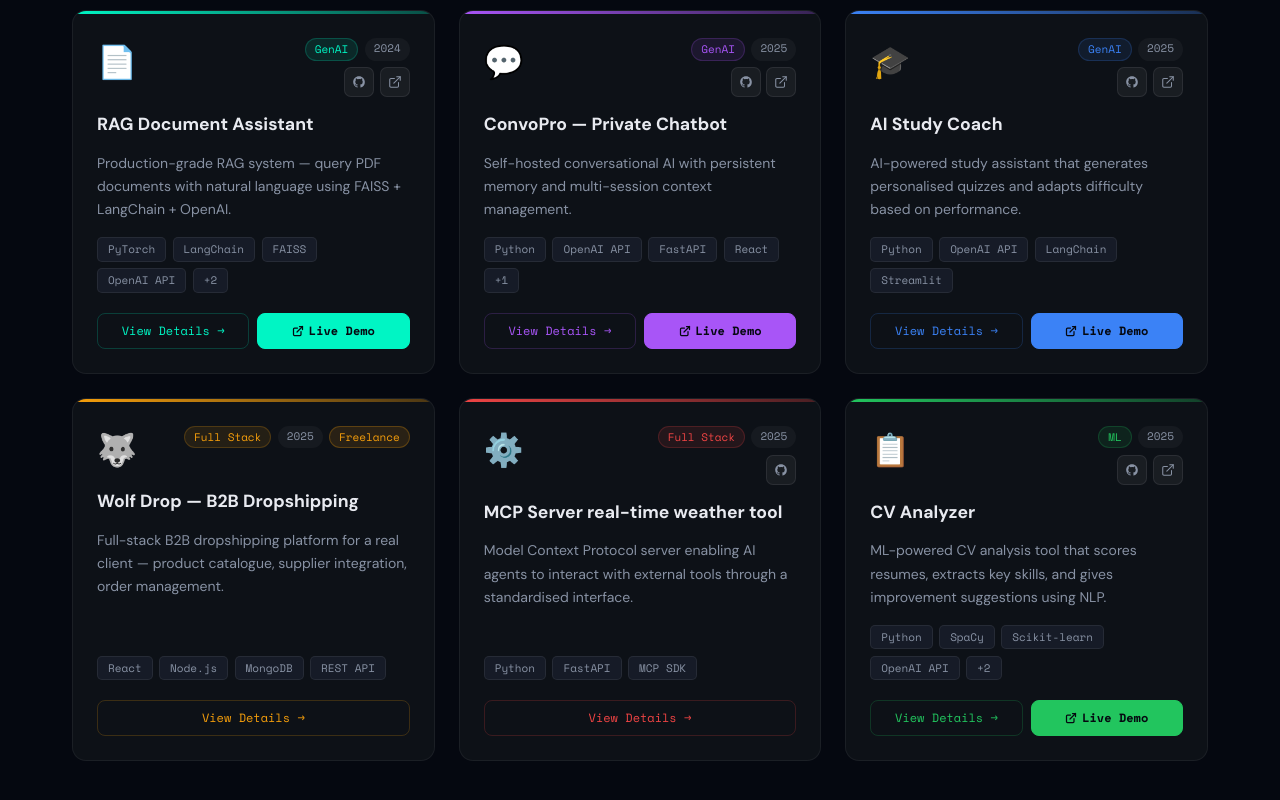
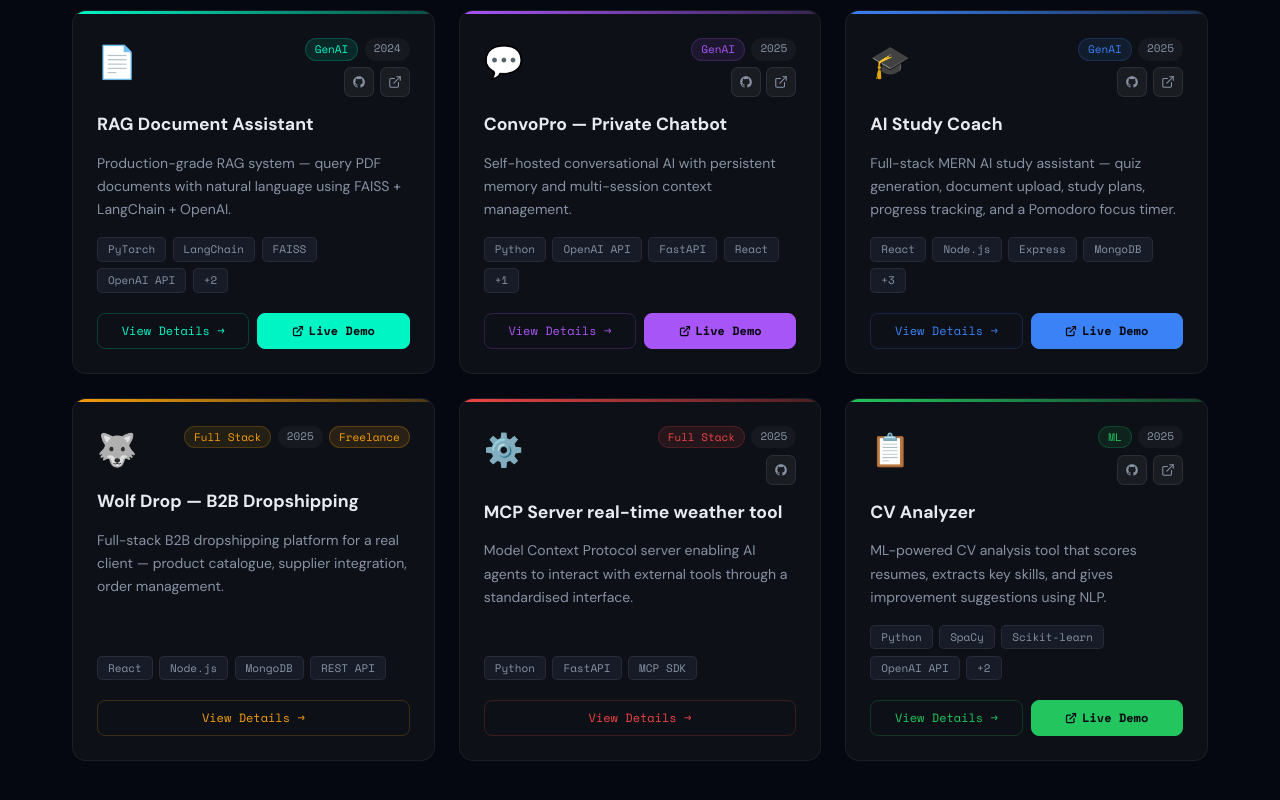
Before and after one commit to Mavi28/portfolio, a React (Vite) app: page / in a window 1280 px wide. Shown: the part 1876-2676 px from the top of the page. Built offline with nearby package versions, Linux system fonts and the light colour scheme.

Commit message:
Change the pic

```diff
--- a/src/data/projects.js
+++ b/src/data/projects.js
@@ -60,13 +60,13 @@ const projects = [
     id: 3,
     title: "AI Study Coach",
     description:
-      "AI-powered study assistant that generates personalised quizzes and adapts difficulty based on performance.",
+      "Full-stack MERN AI study assistant — quiz generation, document upload, study plans, progress tracking, and a Pomodoro focus timer.",
     bullets: [
-      "Prompt engineering + LLM chaining for adaptive difficulty quiz generation",
-      "Tracks learning progress across topics with performance analytics",
-      "Clean Streamlit UI with topic selection and score history",
+      "Built complete REST API with auth, quiz generation, document upload, study plan creation, and performance analytics",
+      "Pomodoro focus timer with streaks, music, drag functionality, and motivational quotes",
+      "MongoDB + Mongoose for user data, questions, documents, and progress tracking",
     ],
-    tech: ["Python", "OpenAI API", "LangChain", "Streamlit"],
+    tech: ["React", "Node.js", "Express", "MongoDB", "Mongoose", "JWT", "Multer"],
     category: "genai",
     year: 2025,
     freelance: false,
```
Also changed, not shown: src/assets/avatar.jpg.
